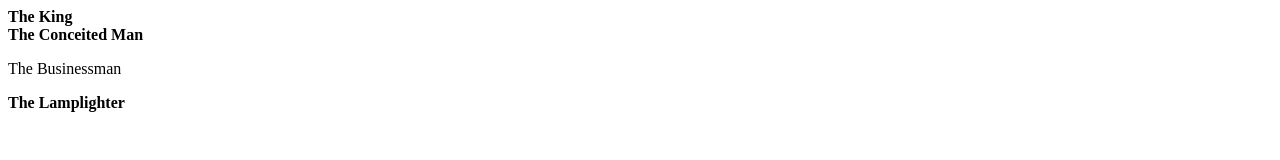
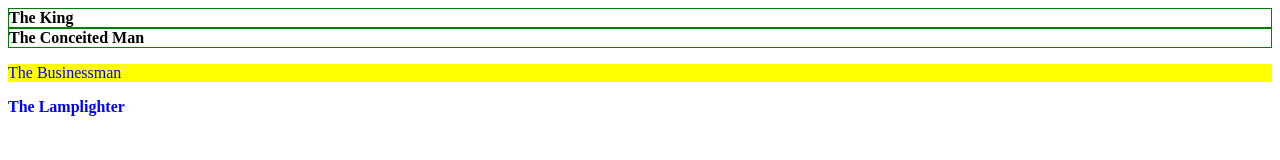
Before and after one commit to Gili9/Egyszeru-szelektorok, a plain HTML site: page index.html in a window 1280 px wide. Drawn offline with Linux system fonts and the light colour scheme.

Commit message:
Colors and fonts

```diff
--- a/index.html
+++ b/index.html
@@ -1,6 +1,7 @@
 <!DOCTYPE html>
 <html lang="en">
 <head>
+    <link rel="stylesheet" href="/style.css">
     <meta charset="UTF-8">
     <meta http-equiv="X-UA-Compatible" content="IE=edge">
     <meta name="viewport" content="width=device-width, initial-scale=1.0">
--- a/style.css
+++ b/style.css
@@ -1,16 +1,12 @@
-.asteroid big{
+p{
     color:blue;
     background: yellow;
 }
 
-.asteroid b329 big{
+.asteroid.b329.big{
     color: blue;
 }
 
-#b325{
+#b325, .asteroid.b326{
     border: 1px green solid;
 }
-
-.asteroid b326{
-    border: 1px green solid;
-}
```
